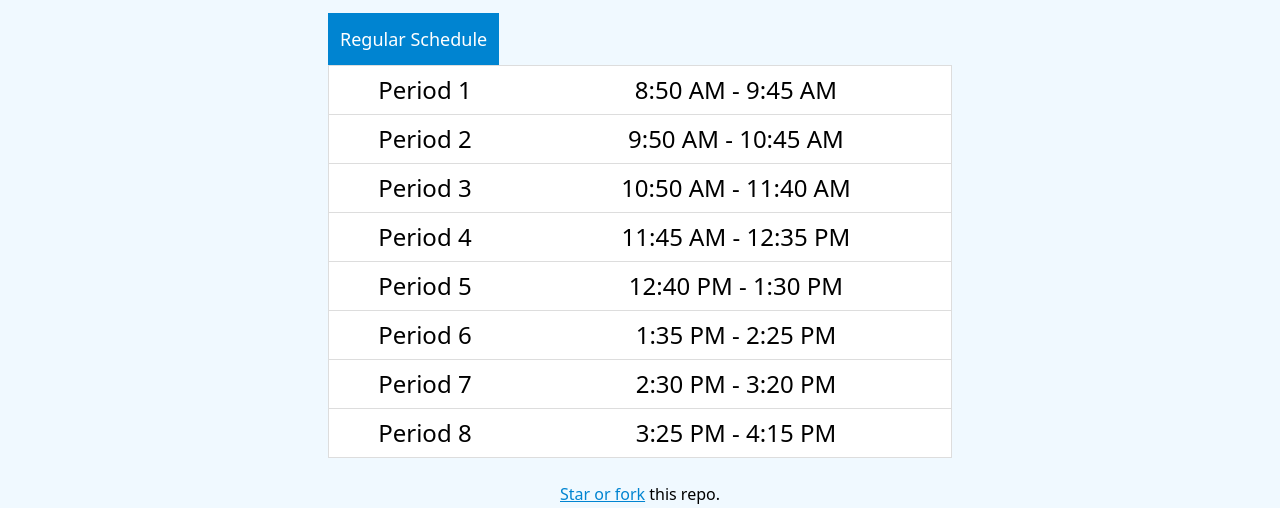
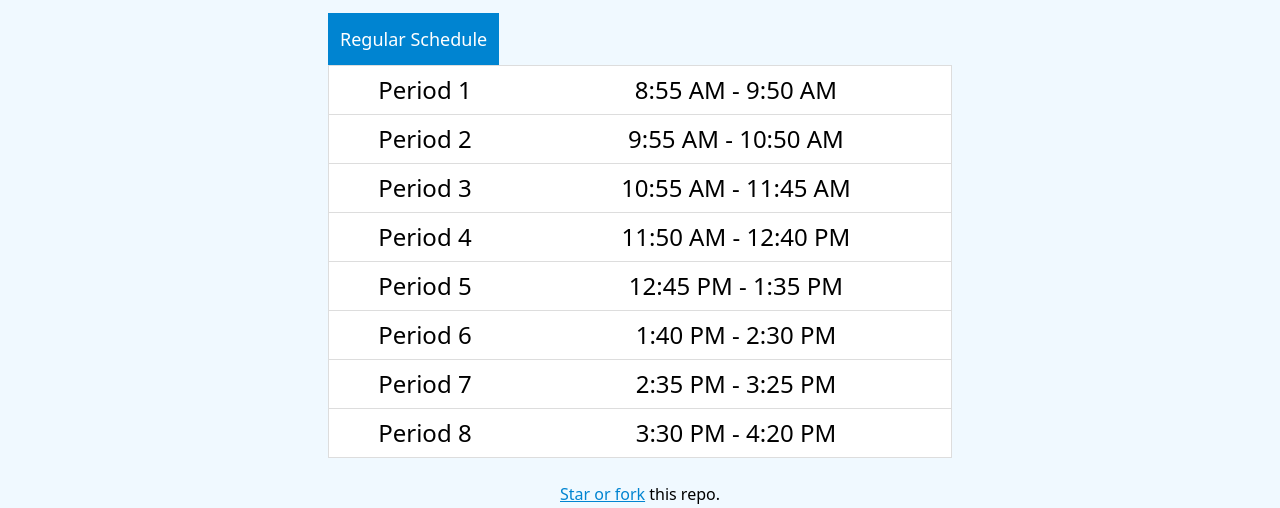
Before and after one commit to renaissancedog/reagan-schedule, a SvelteKit app in the folder client/: page / in a window 1280 px wide. Shown: the part 259-767 px from the top of the page. Built offline with nearby package versions, Linux system fonts and the light colour scheme.

Commit message:
update some schedules

```diff
--- a/client/src/schedules.js
+++ b/client/src/schedules.js
@@ -23,90 +23,88 @@ Time.prototype = {
     return x - y + (x > y ? 0 : 24 * 60);
   }
 };
-export const specialDates = [
-  [[[5, 15]], 'Senior Exam Schedule 1'],
-  [[[5, 16]], 'Senior Exam Schedule 2'],
-  [[[5, 19]], 'Semester Exam Schedule 1'],
-  [[[5, 20]], 'Semester Exam Schedule 2'],
-  [[[5, 21]], 'Semester Exam Schedule 3'],
-  [[[5, 22]], 'Semester Exam Schedule 4']
-];
+export const specialDates = [];
 //schedules
 
 export const reg = [
-  { name: 'Period 1', id: 'p1', start: new Time(8, 50), end: new Time(9, 45) },
-  { name: 'Period 2', id: 'p2', start: new Time(9, 50), end: new Time(10, 45) },
+  { name: 'Period 1', id: 'p1', start: new Time(8, 55), end: new Time(9, 50) },
+  { name: 'Period 2', id: 'p2', start: new Time(9, 55), end: new Time(10, 50) },
   {
     name: 'Period 3',
     id: 'p3',
-    start: new Time(10, 50),
-    end: new Time(11, 40)
+    start: new Time(10, 55),
+    end: new Time(11, 45)
   },
   {
     name: 'Period 4',
     id: 'p4',
-    start: new Time(11, 45),
-    end: new Time(12, 35)
+    start: new Time(11, 50),
+    end: new Time(12, 40)
   },
   {
     name: 'Period 5',
     id: 'p5',
-    start: new Time(12, 40),
-    end: new Time(13, 30)
+    start: new Time(12, 45),
+    end: new Time(13, 35)
   },
   {
     name: 'Period 6',
     id: 'p6',
-    start: new Time(13, 35),
-    end: new Time(14, 25)
+    start: new Time(13, 40),
+    end: new Time(14, 30)
   },
   {
     name: 'Period 7',
     id: 'p7',
-    start: new Time(14, 30),
-    end: new Time(15, 20)
-  },
-  {
-    name: 'Period 8',
-    id: 'p8',
-    start: new Time(15, 25),
-    end: new Time(16, 15)
-  }
-];
-export const strike = [
-  { name: 'Period 1', id: 'p1', start: new Time(8, 50), end: new Time(9, 40) },
-  { name: 'Period 2', id: 'p2', start: new Time(9, 45), end: new Time(10, 30) },
-  {
-    name: 'STRIKE Time',
-    id: 'STRIKE',
-    start: new Time(10, 35),
-    end: new Time(11, 15)
-  },
-  { name: 'Period 3', id: 'p3', start: new Time(11, 20), end: new Time(12, 5) },
-  {
-    name: 'Period 4',
-    id: 'p4',
-    start: new Time(12, 10),
-    end: new Time(12, 55)
-  },
-  { name: 'Period 5', id: 'p5', start: new Time(13, 0), end: new Time(13, 45) },
-  {
-    name: 'Period 6',
-    id: 'p6',
-    start: new Time(13, 50),
-    end: new Time(14, 35)
-  },
-  {
-    name: 'Period 7',
-    id: 'p7',
-    start: new Time(14, 40),
+    start: new Time(14, 35),
     end: new Time(15, 25)
   },
   {
     name: 'Period 8',
     id: 'p8',
     start: new Time(15, 30),
-    end: new Time(16, 15)
+    end: new Time(16, 20)
+  }
+];
+export const strike = [
+  { name: 'Period 1', id: 'p1', start: new Time(8, 55), end: new Time(9, 45) },
+  { name: 'Period 2', id: 'p2', start: new Time(9, 50), end: new Time(10, 35) },
+  {
+    name: 'STRIKE Time',
+    id: 'STRIKE',
+    start: new Time(10, 40),
+    end: new Time(11, 20)
+  },
+  {
+    name: 'Period 3',
+    id: 'p3',
+    start: new Time(11, 25),
+    end: new Time(12, 10)
+  },
+  {
+    name: 'Period 4',
+    id: 'p4',
+    start: new Time(12, 15),
+    end: new Time(13, 0)
+  },
+  { name: 'Period 5', id: 'p5', start: new Time(13, 5), end: new Time(13, 50) },
+  {
+    name: 'Period 6',
+    id: 'p6',
+    start: new Time(13, 55),
+    end: new Time(14, 40)
+  },
+  {
+    name: 'Period 7',
+    id: 'p7',
+    start: new Time(14, 45),
+    end: new Time(15, 30)
+  },
+  {
+    name: 'Period 8',
+    id: 'p8',
+    start: new Time(15, 35),
+    end: new Time(16, 20)
   }
 ];
 export const er = [
```
Also changed, not shown: client/package.json (+13 -13 lines), 1 other file (tests, documents, lock files or other folders).
